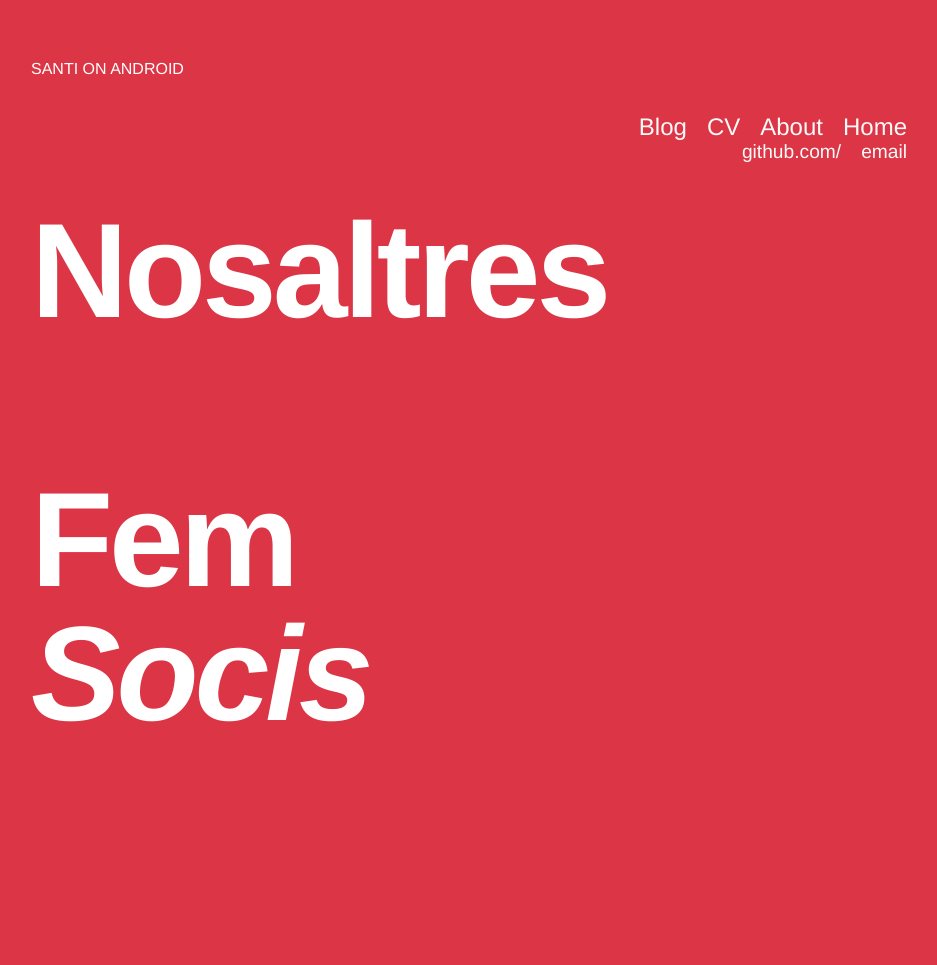
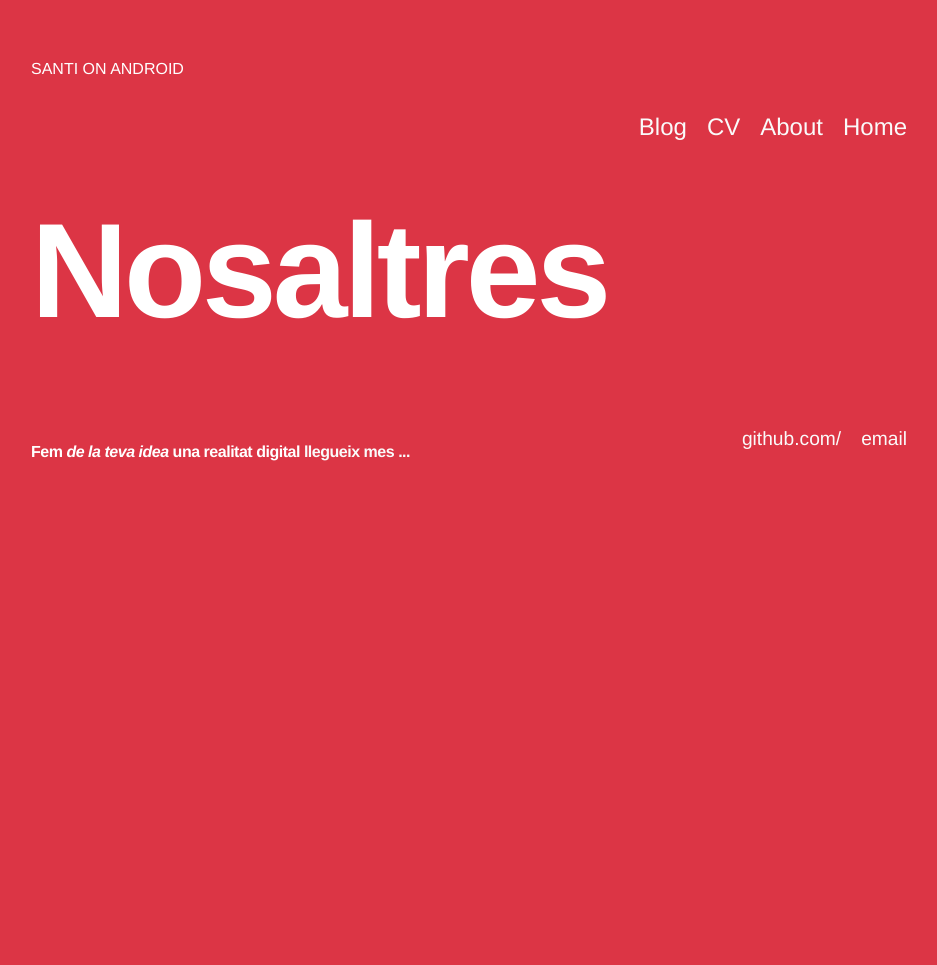
Before and after one commit to SantiOnAndroid/SantiOnAndroid.github.io, a Jekyll site: the page built from index.html, in a window 1280 px wide. Shown: the whole page, without its empty margins (161-1098 px from the left). Built offline with Jekyll 4.4.1, drawn with Linux system fonts in a browser that asks for light colours; some web fonts are replaced; after the commit the page ends 900 px from its top, so only the background shows below that.

Commit message:
modificant titolj

```diff
--- a/index.html
+++ b/index.html
@@ -3,6 +3,6 @@ layout: default
 title: Santi on Android
 ---
 <div class="blurb">
-	<h1>Nosaltres
-		<br><p>Fem <br><em>Socis</em> </p></h1>
+	<h1>Nosaltres</h1>
+	<p>Fem <em>de la teva idea</em> una realitat digital <a href="/about">llegueix mes ...</a></p>
 </div><!-- /.blurb -->
```
